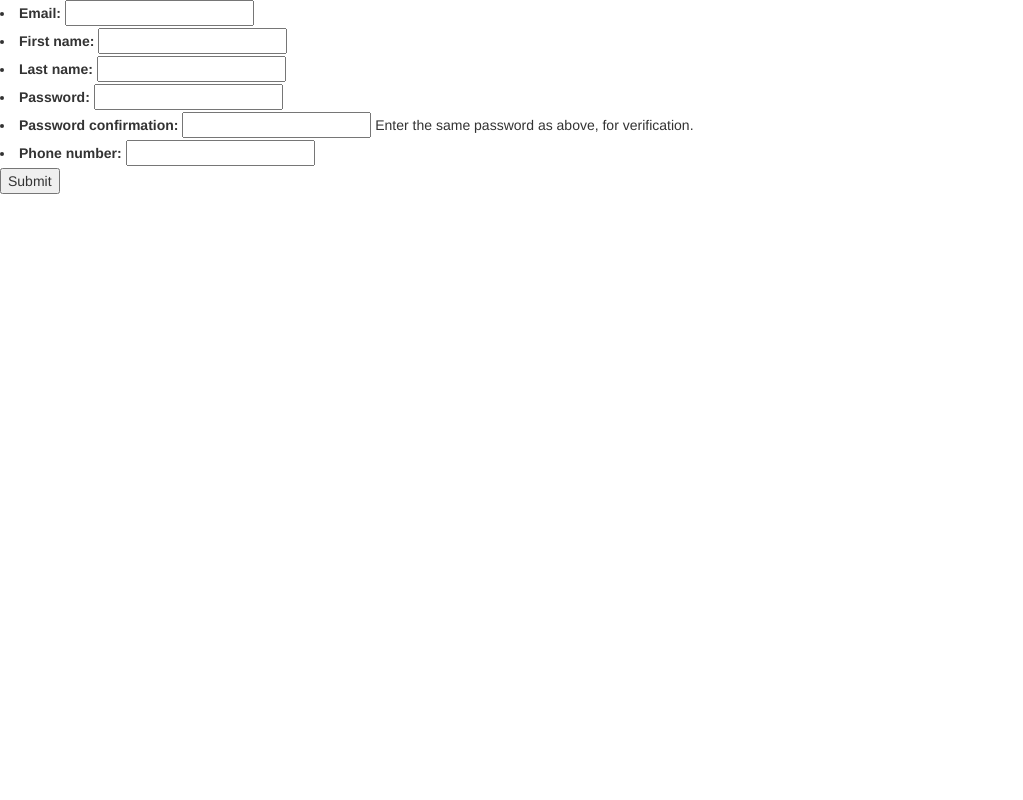
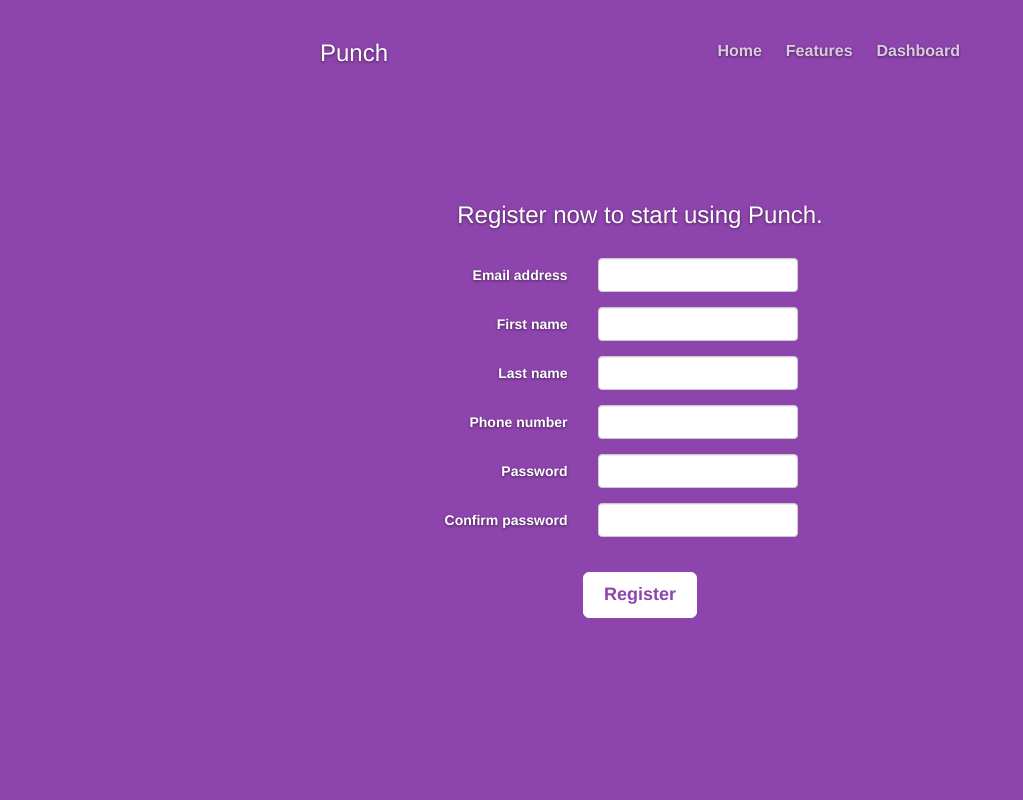
Before and after one commit to anthonysutardja/Punch-Web-Server, a Django app: page /signup in a window 1280 px wide. Shown: the whole page, without its empty margins (0-1023 px from the left). Run offline with Django 3.2, Linux system fonts and the light colour scheme; some libraries are stand-ins or nearby versions.

Commit message:
Added a lot of forms, navigation partials, and styled registration/login pages

```diff
--- a/punch/main/forms.py
+++ b/punch/main/forms.py
@@ -15,11 +15,11 @@ class UserCreationForm(forms.ModelForm):
         'password_mismatch': "The two password fields didn't match.",
     }
 
-    username = forms.CharField(label="Email", max_length=30, validators=[EmailValidator])
+    username = forms.CharField(label="Email address", max_length=30, validators=[EmailValidator])
 
     password1 = forms.CharField(label="Password",
         widget=forms.PasswordInput)
-    password2 = forms.CharField(label="Password confirmation",
+    password2 = forms.CharField(label="Confirm password",
         widget=forms.PasswordInput,
         help_text="Enter the same password as above, for verification.")
 
--- /dev/null
+++ b/punch/main/templatetags/__init__.py
@@ -0,0 +1 @@
+__author__ = 'anthonys'
--- /dev/null
+++ b/punch/main/templatetags/addcss.py
@@ -0,0 +1,17 @@
+__author__ = 'anthonys'
+from django import template
+
+
+register = template.Library()
+
+
+@register.filter(name='addcss')
+def addcss(field, css):
+    """
+    Adds the CSS classes to the field.
+
+    :param field:
+    :param css:
+    :return:
+    """
+    return field.as_widget(attrs={"class": css})
--- a/punch/main/views.py
+++ b/punch/main/views.py
@@ -27,7 +27,7 @@ class RegisterView(CreateView):
 
 
 class LoginView(FormView):
-    template_name = 'register.html'
+    template_name = 'login.html'
     form_class = AuthenticationForm
     success_url = '/dashboard'
 
--- a/punch/settings.py
+++ b/punch/settings.py
@@ -7,6 +7,7 @@ https://docs.djangoproject.com/en/1.7/topics/settings/
 For the full list of settings and their values, see
 https://docs.djangoproject.com/en/1.7/ref/settings/
 """
+from django.conf.global_settings import TEMPLATE_CONTEXT_PROCESSORS
 
 # Build paths inside the project like this: os.path.join(BASE_DIR, ...)
 import os
@@ -26,6 +27,10 @@ TEMPLATE_DEBUG = True
 
 TEMPLATE_DIRS = (
     os.path.join(BASE_DIR, 'templates'),
+)
+
+TEMPLATE_CONTEXT_PROCESSORS += (
+    'django.core.context_processors.request',
 )
 
 ALLOWED_HOSTS = []
--- a/punch/static/css/cover.css
+++ b/punch/static/css/cover.css
@@ -13,7 +13,7 @@ a:hover {
 .btn-default,
 .btn-default:hover,
 .btn-default:focus {
-  color: #333;
+  color: #8e44ad;
   text-shadow: none; /* Prevent inheritence from `body` */
   background-color: #fff;
   border: 1px solid #fff;
@@ -136,7 +136,7 @@ body {
   .masthead {
     position: fixed;
     top: 0;
-     background-color: rgba(142, 68, 173, 0.9);
+    background-color: #8e44ad;
   }
   .mastfoot {
     position: fixed;
@@ -159,7 +159,7 @@ body {
   .mastfoot,
   .cover-container {
     width: 700px;
-    background-color: rgba(142, 68, 173, 0.9);
+    background-color: #8e44ad;
   }
 }
 
@@ -167,3 +167,7 @@ body {
   font-weight: bolder;
   color: #d6b8e3;
 }
+
+.alert-warning {
+    text-shadow: none;
+}
--- a/punch/templates/partials/nav.html
+++ b/punch/templates/partials/nav.html
@@ -3,9 +3,9 @@
               <h3 class="masthead-brand">Punch</h3>
               <nav>
                 <ul class="nav masthead-nav">
-                  <li class="active"><a href="/">Home</a></li>
-                  <li><a href="/about">Features</a></li>
-                  <li><a href="/dashboard">Dashboard</a></li>
+                  <li {% if request.path == '/' %} class="active"{% endif %}><a href="/">Home</a></li>
+                  <li {% if request.path == '/about' %} class="active"{% endif %}><a href="/about">Features</a></li>
+                  <li {% if request.path == '/dashboard' %} class="active"{% endif %}><a href="/dashboard">Dashboard</a></li>
                 </ul>
               </nav>
             </div>
--- a/punch/templates/register.html
+++ b/punch/templates/register.html
@@ -1,14 +1,105 @@
 {% extends "base.html" %}
 {% load staticfiles %}
+{% load addcss %}
 {% block title %}Register{% endblock %}
 
 {% block css %}
+    <link href="{% static "css/cover.css" %}" rel="stylesheet">
 {% endblock %}
 
 {% block body %}
-    <form method="POST">
-        {% csrf_token %}
-        {{ form.as_ul }}
-        <button type="submit">Submit</button>
-    </form>
+    <div class="site-wrapper">
+      <div class="site-wrapper-inner">
+
+        <div class="cover-container">
+          {% include "partials/nav.html" %}
+
+          <div class="inner cover">
+            <h3 class="cover-heading">Register now to start using Punch.</h3>
+            <br/>
+            <form method="POST" class="form-horizontal" role="form">
+                {% csrf_token %}
+                {% if form.username.errors %}
+                <div class="col-sm-offset-2 col-sm-7 alert alert-warning" role="alert">
+                  <span class="sr-only">Error:</span>
+                  {{ form.username.errors }}
+                </div>
+                {% endif %}
+                <div class="form-group">
+                    <label for="id_username" class="col-sm-offset-2 col-sm-3 control-label">{{ form.username.label }}</label>
+                    <div class="col-sm-4">
+                        {{ form.username | addcss:"form-control"}}
+                    </div>
+                </div>
+                {% if form.first_name.errors %}
+                <div class="col-sm-offset-2 col-sm-7 alert alert-warning" role="alert">
+                  <span class="sr-only">Error:</span>
+                  {{ form.first_name.errors }}
+                </div>
+                {% endif %}
+                <div class="form-group">
+                    <label for="id_first_name" class="col-sm-offset-2 col-sm-3 control-label">{{ form.first_name.label }}</label>
+                    <div class="col-sm-4">
+                        {{ form.first_name | addcss:"form-control"}}
+                    </div>
+                </div>
+                {% if form.last_name.errors %}
+                <div class="col-sm-offset-2 col-sm-7 alert alert-warning" role="alert">
+                  <span class="sr-only">Error:</span>
+                  {{ form.last_name.errors }}
+                </div>
+                {% endif %}
+                <div class="form-group">
+                    <label for="id_last_name" class="col-sm-offset-2 col-sm-3 control-label">{{ form.last_name.label }}</label>
+                    <div class="col-sm-4">
+                        {{ form.last_name | addcss:"form-control"}}
+                    </div>
+                </div>
+                {% if form.phone_number.errors %}
+                <div class="col-sm-offset-2 col-sm-7 alert alert-warning" role="alert">
+                  <span class="sr-only">Error:</span>
+                  {{ form.phone_number.errors }}
+                </div>
+                {% endif %}
+                <div class="form-group">
+                    <label for="id_phone_number" class="col-sm-offset-2 col-sm-3 control-label">{{ form.phone_number.label }}</label>
+                    <div class="col-sm-4">
+                        {{ form.phone_number | addcss:"form-control"}}
+                    </div>
+                </div>
+                {% if form.password1.errors %}
+                <div class="col-sm-offset-2 col-sm-7 alert alert-warning" role="alert">
+                  <span class="sr-only">Error:</span>
+                  {{ form.password1.errors }}
+                </div>
+                {% endif %}
+                <div class="form-group">
+                    <label for="id_password1" class="col-sm-offset-2 col-sm-3 control-label">{{ form.password1.label }}</label>
+                    <div class="col-sm-4">
+                        {{ form.password1 | addcss:"form-control"}}
+                    </div>
+                </div>
+                {% if form.password2.errors %}
+                <div class="col-sm-offset-2 col-sm-7 alert alert-warning" role="alert">
+                  <span class="sr-only">Error:</span>
+                  {{ form.password2.errors }}
+                </div>
+                {% endif %}
+                <div class="form-group">
+                    <label for="id_password2" class="col-sm-offset-2 col-sm-3 control-label">{{ form.password2.label }}</label>
+                    <div class="col-sm-4">
+                        {{ form.password2 | addcss:"form-control"}}
+                    </div>
+                </div>
+                <br/>
+                <button type="submit" class="btn btn-lg btn-default">Register</button>
+            </form>
+          </div>
+
+        </div>
+
+      </div>
+
+    </div>
+
 {% endblock %}
```
Also changed, not shown: punch/templates/login.html (added, +63 -0 lines).
